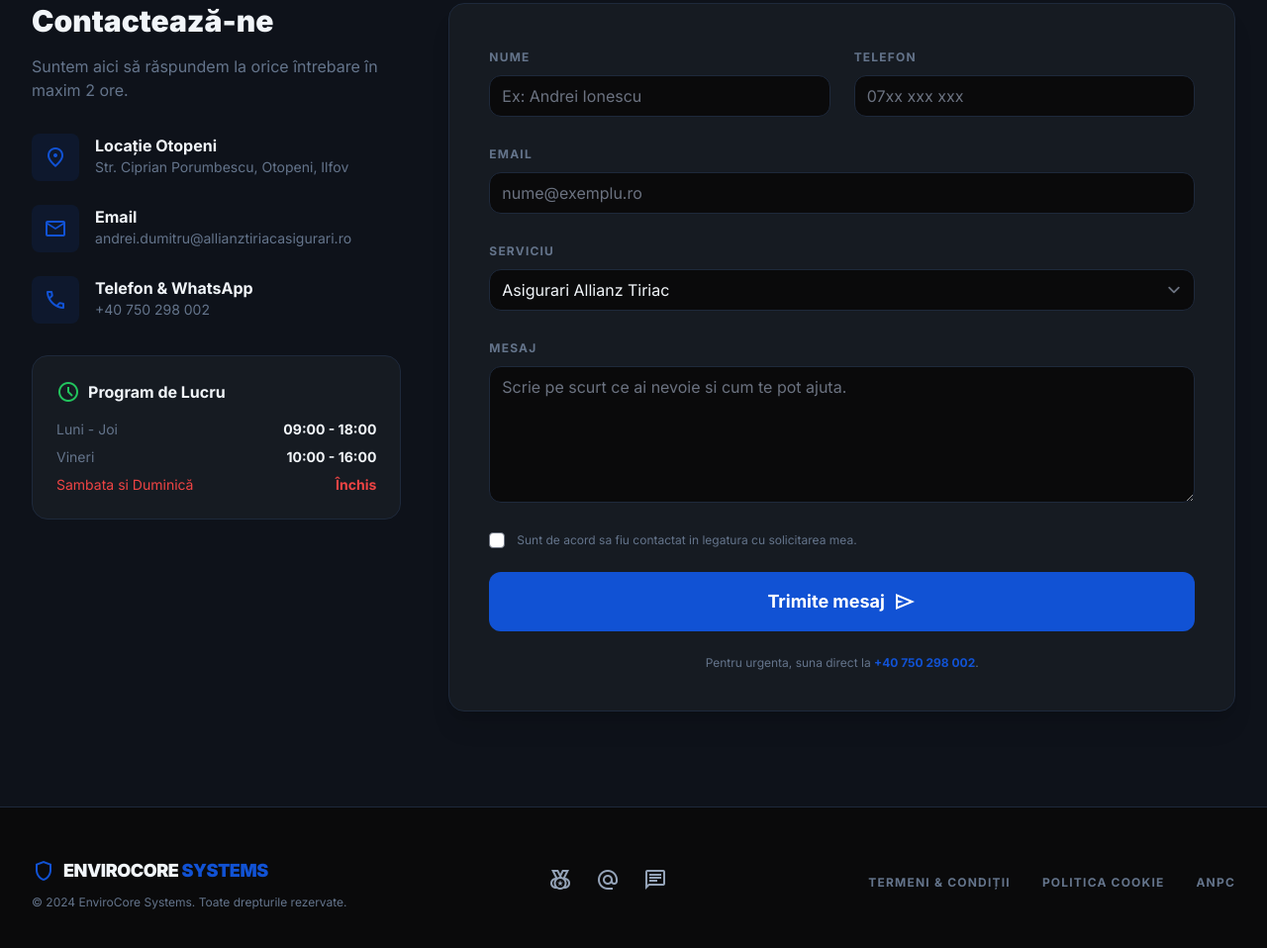
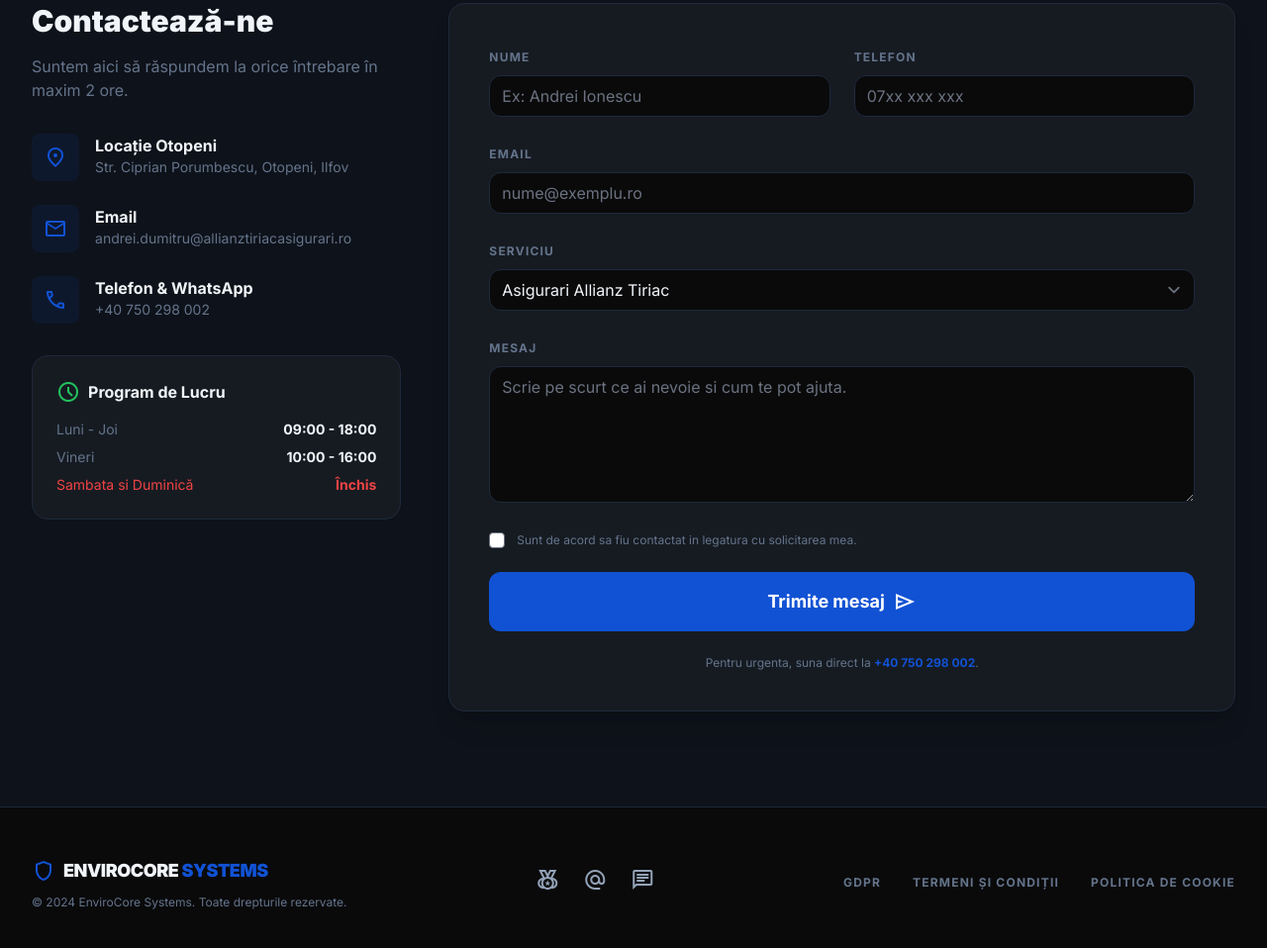
Before and after one commit to h4ndr31/Allianz-Tiriac-Otopeni, a plain HTML site: page index.html in a window 1280 px wide. Shown: the part 3882-4840 px from the top of the page at 99% size. Drawn offline with nearby package versions, Linux system fonts and the light colour scheme.

Commit message:
Update index.html

```diff
--- a/index.html
+++ b/index.html
@@ -588,9 +588,10 @@
 <a class="text-slate-400 hover:text-primary transition-colors" href="#"><span class="material-symbols-outlined">chat</span></a>
 </div>
 <div class="flex gap-8 text-xs font-bold uppercase tracking-widest text-slate-500">
-<a class="hover:text-primary" href="#">Termeni &amp; Condiții</a>
-<a class="hover:text-primary" href="#">Politica Cookie</a>
-<a class="hover:text-primary" href="#">ANPC</a>
+<a href="gdpr.html">GDPR</a>
+<a href="gdpr.html">Termeni și Condiții</a>
+<a href="gdpr.html">Politica de Cookie</a>
+
 </div>
 </div>
 </div>
```
